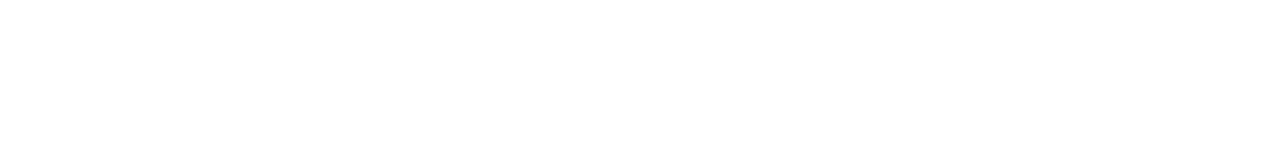
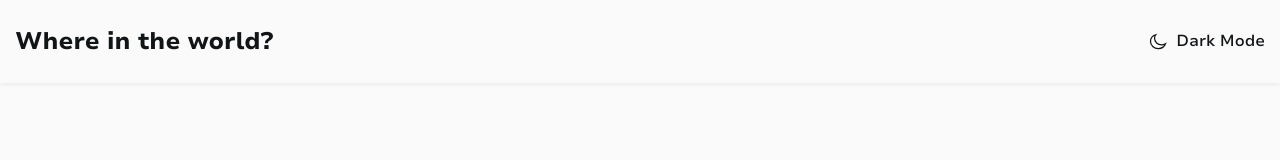
Before and after one commit to Shamsiddin7/Rest-Countries-Api, a plain HTML site: page index.html in a window 1280 px wide. Drawn offline with Linux system fonts and the light colour scheme.

Commit message:
Add header section html and css structure

```diff
--- a/css/main.css
+++ b/css/main.css
@@ -6,6 +6,7 @@
     --dark: #111517;
     --grey: #848484;
     --bg-color: #FAFAFA;
+    --white: #FFF;
     --nunitosans: "NunitoSans";
 }
 
@@ -27,6 +28,11 @@ a{
     text-decoration: none;
 }
 
+body{
+    background-color: var(--bg-color);
+    font-family: var(--nunitosans);
+}
+
 /* CONTAINER */
 
 .container{
@@ -36,3 +42,28 @@ a{
     padding-left: 15px;
     padding-right: 15px;
 }
+
+/* SITE-HEADER */
+.site-header {
+    width: 100%;
+    padding-top: 23px;
+    padding-bottom: 24px;
+    box-shadow: 0px 2px 4px 0px rgba(0, 0, 0, 0.06);
+    border-color: var(white);
+}
+.site-header__logo {
+    color: var(--dark);
+    font-size: 24px;
+    font-weight: 800;
+}
+.site-darkmode {
+    border: unset;
+    background-color: transparent;
+    color: var(--dark);
+    display: flex;
+    align-items: center;
+    column-gap: 8px;
+    font-size: 16px;
+    font-weight: 600;
+}
+/* SITE-HEADER */
--- a/css/media.css
+++ b/css/media.css
@@ -3,5 +3,6 @@
         --dark: #FFF;
         --grey: #fff;
         --bg-color: #202C36;
+        --white: #283844;
     }
 }
--- a/index.html
+++ b/index.html
@@ -10,6 +10,21 @@
 </head>
 <body>
 
+    <!-- SITE-HEADER -->
+    <header class="site-header">
+        <div class="container d-flex justify-content-between">
+            <a href="#!" class="site-header__logo">Where in the world?</a>
+
+            <button class="site-darkmode">
+                <svg xmlns="http://www.w3.org/2000/svg" width="20" height="20" viewBox="0 0 20 20" fill="none">
+                    <path fill-rule="evenodd" clip-rule="evenodd" d="M13.5532 13.815C9.66857 13.815 6.51929 10.9278 6.51929 7.36821C6.51929 6.0253 6.96679 4.78158 7.73143 3.75C4.69036 4.69515 2.5 7.33122 2.5 10.4381C2.5 14.3385 5.94929 17.5 10.2036 17.5C13.5929 17.5 16.4696 15.4932 17.5 12.7045C16.375 13.4048 15.0161 13.815 13.5532 13.815Z" fill="white" stroke="#111517" stroke-width="1.25"/>
+                  </svg>
+                  Dark Mode
+            </button>
+        </div>
+    </header>
+    <!-- SITE-HEADER -->
+
 
 
     <script src="./libs/bootstrap-5.0.2-dist/js/bootstrap.min.js"></script>
```
